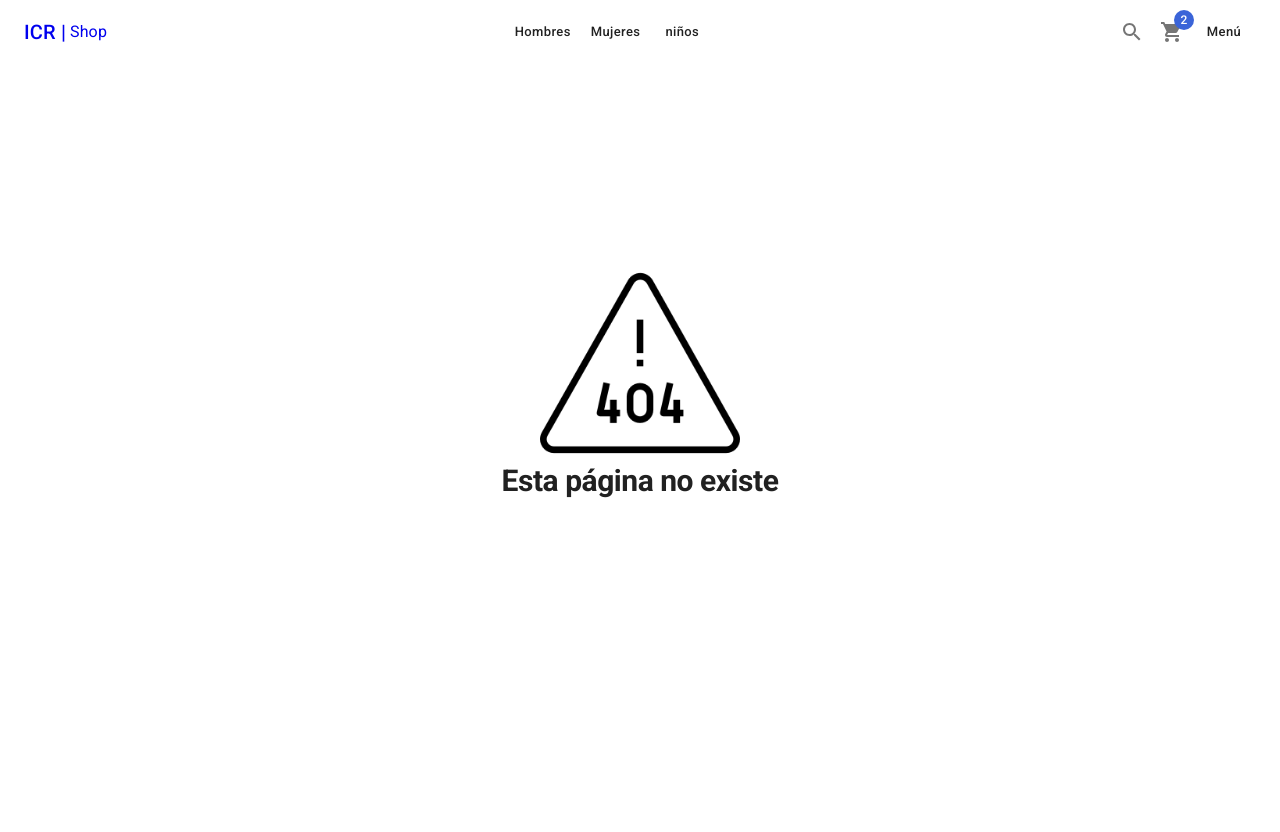
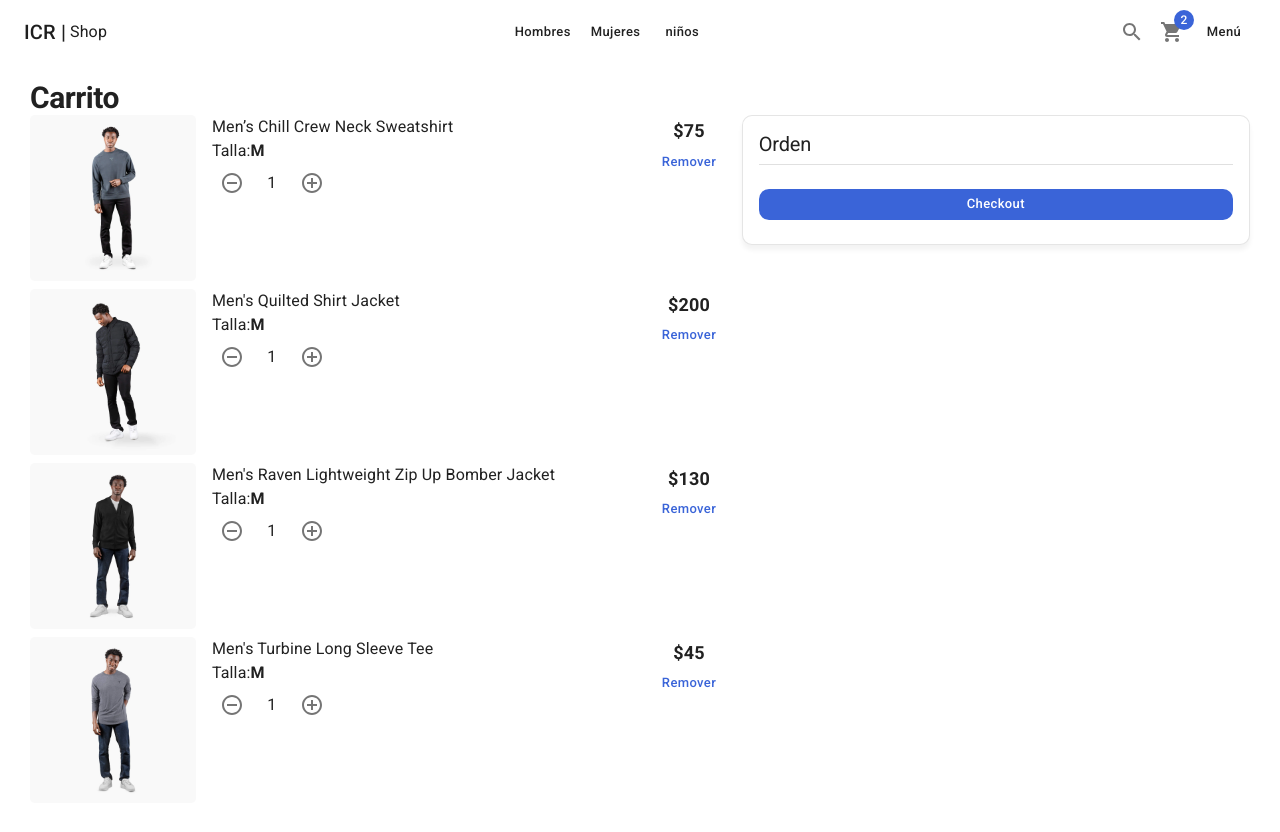
Before and after one commit to AntonyChR/nextjs-teslo-shop, a Next.js app: page /cart in a window 1280 px wide. Before the commit this address had no page. Shown: the top 832 px of the page. Before the commit the page ends 800 px from the top, so only its background shows below. Built offline with nearby package versions, Linux system fonts and the light colour scheme.

Commit message:
Add: summary

```diff
--- /dev/null
+++ b/components/cart/CartList.tsx
@@ -0,0 +1,50 @@
+import { FC } from 'react';
+import NextLink from 'next/link';
+import { Box, Button, CardMedia, Grid, Link, Typography } from '@mui/material';
+import { initialData } from '../../database/products';
+import { ItemCounter } from '../ui';
+
+interface Props {}
+
+const productsInCart = [
+    initialData.products[0],
+    initialData.products[1],
+    initialData.products[2],
+    initialData.products[3],
+];
+export const CartList: FC<Props> = () => {
+    return (
+        <>
+            {productsInCart.map((product) => (
+                <Grid container spacing={2} key={product.slug} sx={{ mb: 1 }}>
+                    <Grid item xs={3}>
+                        <NextLink href={`/product/slug`} passHref>
+                            <Link>
+                                <CardMedia
+                                    image={`/products/${product.images[0]}`}
+                                    component="img"
+                                    sx={{ borderRadius: '5px' }}
+                                />
+                            </Link>
+                        </NextLink>
+                    </Grid>
+                    <Grid item xs={7}>
+                        <Box display="flex" flexDirection="column">
+                            <Typography variant="body1">{product.title}</Typography>
+                            <Typography variant="body1">
+                                Talla:<strong>M</strong>
+                            </Typography>
+                            <ItemCounter />
+                        </Box>
+                    </Grid>
+                    <Grid item xs={2} display="flex" alignItems="center" flexDirection="column">
+                        <Typography variant="subtitle1">{`$${product.price}`}</Typography>
+                        <Button variant="text" color="secondary">
+                            Remover
+                        </Button>
+                    </Grid>
+                </Grid>
+            ))}
+        </>
+    );
+};
--- /dev/null
+++ b/components/cart/index.ts
@@ -0,0 +1 @@
+export * from './CartList'
--- a/package.json
+++ b/package.json
@@ -15,7 +15,8 @@
     "@mui/material": "^5.5.3",
     "next": "12.1.2",
     "react": "17.0.2",
-    "react-dom": "17.0.2"
+    "react-dom": "17.0.2",
+    "react-slideshow-image": "^3.7.0"
   },
   "devDependencies": {
     "@types/node": "17.0.23",
--- a/pages/404.tsx
+++ b/pages/404.tsx
@@ -1,5 +1,4 @@
 import { Box, Typography } from '@mui/material';
-import Image from 'next/image';
 import { ShopLayout } from '../components/layouts';
 
 const PageNotFound = () => {
--- /dev/null
+++ b/pages/cart/index.tsx
@@ -0,0 +1,33 @@
+import { Box, Button, Card, CardContent, Divider, Grid, Typography } from '@mui/material';
+import { CartList } from '../../components/cart';
+import { ShopLayout } from '../../components/layouts';
+
+const CartPage = () => {
+    return (
+        <ShopLayout title="Cart - 2 Elementos" pageDescription="Elementos agregados">
+            <Typography variant="h1" component="h1">
+                Carrito
+            </Typography>
+            <Grid container>
+                <Grid item xs={12} sm={7}>
+                    <CartList/>
+                </Grid>
+                <Grid item xs={12} sm={5}>
+                    <Card className="summary-card">
+                        <CardContent>
+                            <Typography variant="h2">Orden</Typography>
+                            <Divider sx={{ my: 1 }} />
+                            <Box sx={{ mt: 3 }}>
+                                <Button color="secondary" className="circular-btn" fullWidth>
+                                    Checkout
+                                </Button>
+                            </Box>
+                        </CardContent>
+                    </Card>
+                </Grid>
+            </Grid>
+        </ShopLayout>
+    );
+};
+
+export default CartPage;
--- a/styles/globals.css
+++ b/styles/globals.css
@@ -25,7 +25,7 @@
 }
 
 .circular-btn:hover {
-  background-color: #274494;
+  background-color: #274494 !important;
 }
 
 
--- a/themes/light-theme.ts
+++ b/themes/light-theme.ts
@@ -1,14 +1,18 @@
 import { createTheme } from '@mui/material/styles';
+import { red,  } from '@mui/material/colors';
 
 
 export const lightTheme = createTheme({
   palette: {
     mode: 'light',
     primary: {
-      main: '##1E1E1E'
+      main: '#1E1E1E'
     },
     secondary: {
       main: '#3A64D8'
+    },
+    info: {
+      main: '#fff'
     }
   },
   components: {
@@ -53,6 +57,7 @@ export const lightTheme = createTheme({
         variant: 'contained',
         size: 'small',
         disableElevation: true,
+        color: 'info'
       },
       styleOverrides: {
         root: {
```
Also changed, not shown: interfaces/products.ts (+4 -4 lines), types/react-slideshow-image/index.d.ts (added, +39 -0 lines), public/box.png (added), 1 other file (tests, documents, lock files or other folders).
